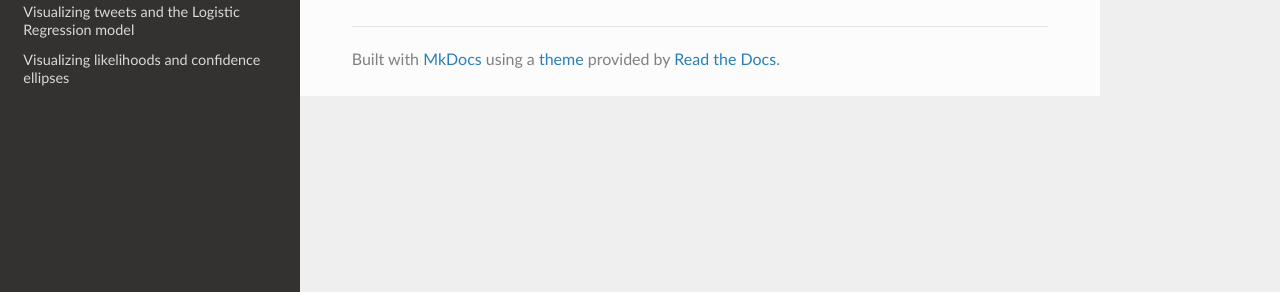
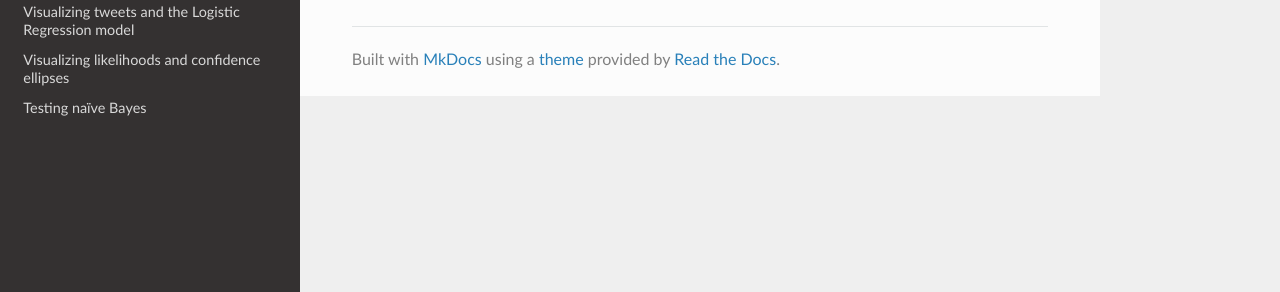
Before and after one commit to xie186/coursera_NLP_deep_learning, an MkDocs documentation site: the page built from docs/index.md, in a window 1280 px wide. Shown: the part 278-570 px from the top of the page. Built offline with MkDocs 1.6.1, drawn with Linux system fonts in a browser that asks for light colours; nearby versions of some CDN libraries.

Commit message:
Add testing naive bayes

```diff
--- a/mkdocs.yaml
+++ b/mkdocs.yaml
@@ -42,3 +42,4 @@ nav:
     - Logistic Regression training: Logistic_Regression_training.md
     - Visualizing tweets and the Logistic Regression model: C1_W1_lecture_nb_03_logistic_regression_model.md
     - Visualizing likelihoods and confidence ellipses: C1_W2_lecture_nb_01_visualizing_naive_bayes.md
+    - Testing naïve Bayes: C1_W2_Testing_naive_Bayes.md
```
Also changed, not shown: docs/C1_W2_Testing_naive_Bayes.ipynb (added).
